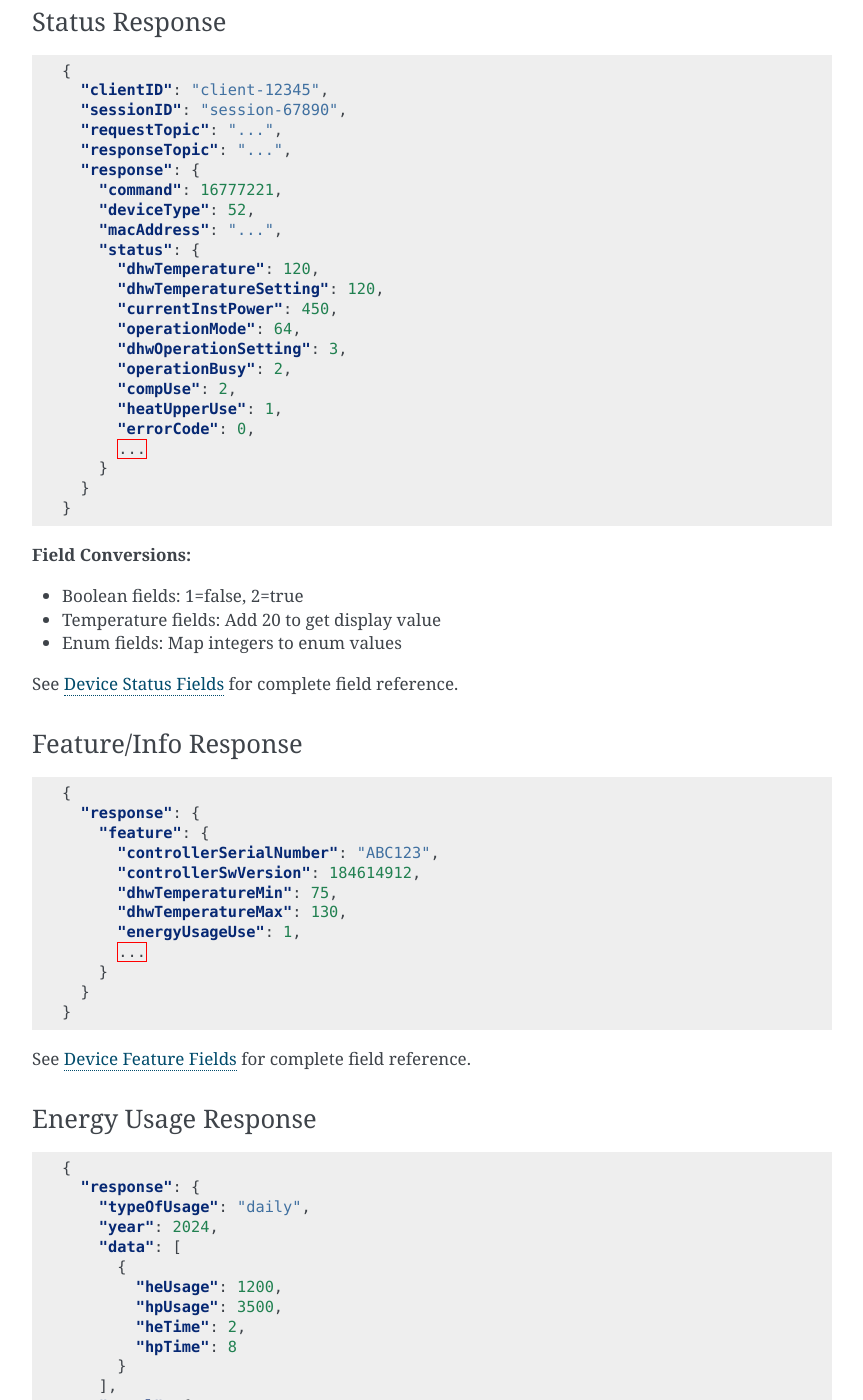
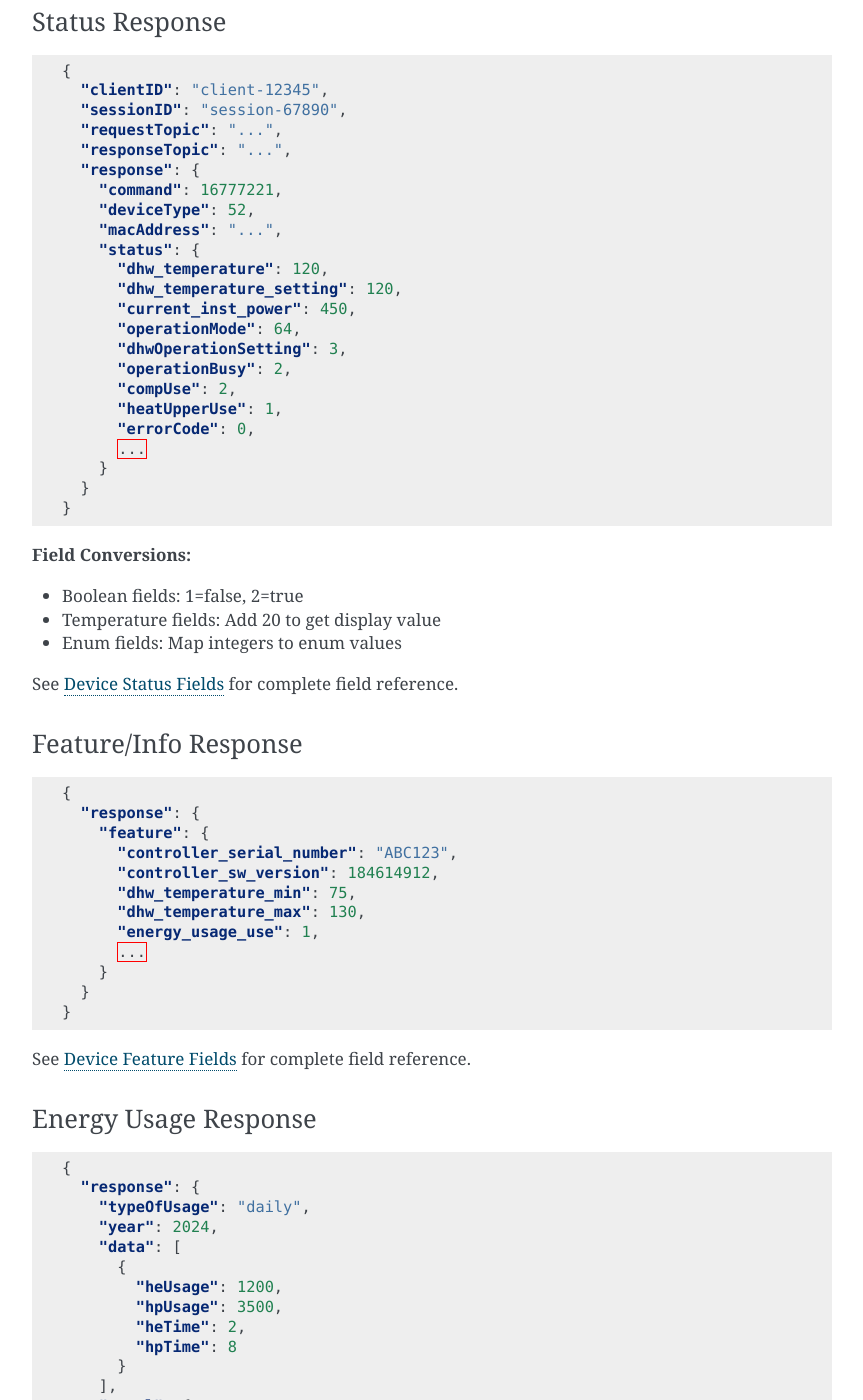
Before and after one commit to eman/nwp500-python, a Sphinx documentation site: the page built from docs/protocol/mqtt_protocol.rst, in a window 1280 px wide and 1400 px high, scrolled down 5187 px. Shown: the whole window, without its empty margins (338-1201 px from the left). Built offline with Sphinx 7.4.7, drawn with Linux system fonts in a browser that asks for light colours.

Commit message:
docs: convert remaining camelCase to snake_case in mqtt examples

```diff
--- a/docs/protocol/mqtt_protocol.rst
+++ b/docs/protocol/mqtt_protocol.rst
@@ -305,9 +305,9 @@ Status Response
        "deviceType": 52,
        "macAddress": "...",
        "status": {
-         "dhwTemperature": 120,
-         "dhwTemperatureSetting": 120,
-         "currentInstPower": 450,
+         "dhw_temperature": 120,
+         "dhw_temperature_setting": 120,
+         "current_inst_power": 450,
          "operationMode": 64,
          "dhwOperationSetting": 3,
          "operationBusy": 2,
@@ -335,11 +335,11 @@ Feature/Info Response
    {
      "response": {
        "feature": {
-         "controllerSerialNumber": "ABC123",
-         "controllerSwVersion": 184614912,
-         "dhwTemperatureMin": 75,
-         "dhwTemperatureMax": 130,
-         "energyUsageUse": 1,
+         "controller_serial_number": "ABC123",
+         "controller_sw_version": 184614912,
+         "dhw_temperature_min": 75,
+         "dhw_temperature_max": 130,
+         "energy_usage_use": 1,
          ...
        }
      }
--- a/docs/python_api/mqtt_client.rst
+++ b/docs/python_api/mqtt_client.rst
@@ -935,7 +935,7 @@ Example 2: Automatic Temperature Control
                nonlocal last_use_time
 
                # Water is being used
-               if status.dhwUse or status.dhwUseSustained:
+               if status.dhw_use or status.dhw_use_sustained:
                    last_use_time = datetime.now()
 
                    # If temp dropped below 130°F, boost to high demand
```
Also changed, not shown: other parts of docs/python_api/mqtt_client.rst (+1 -1 lines).
